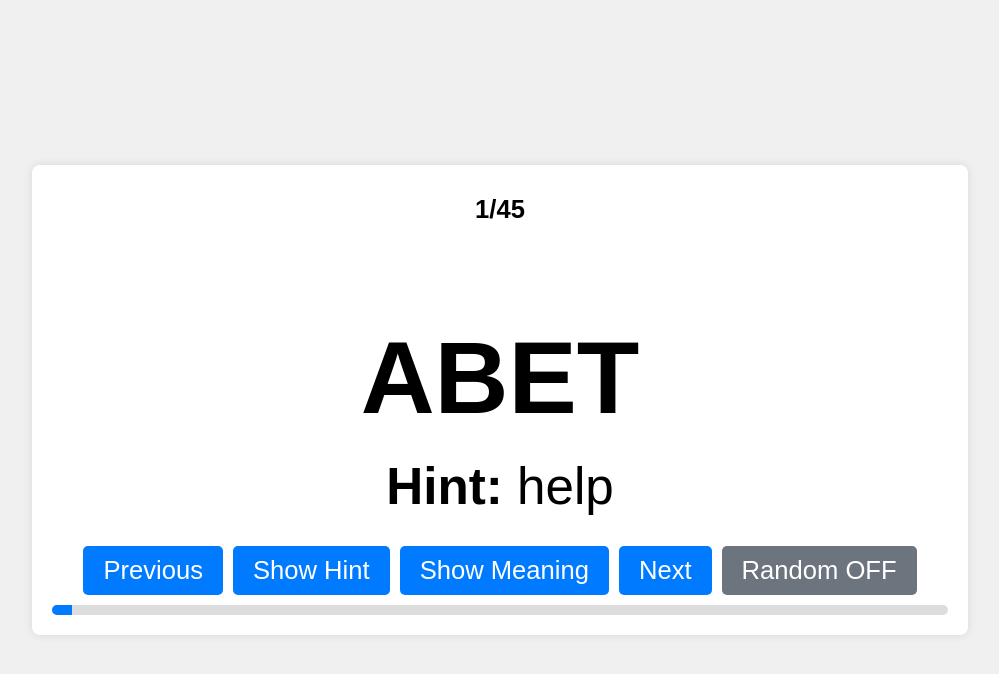
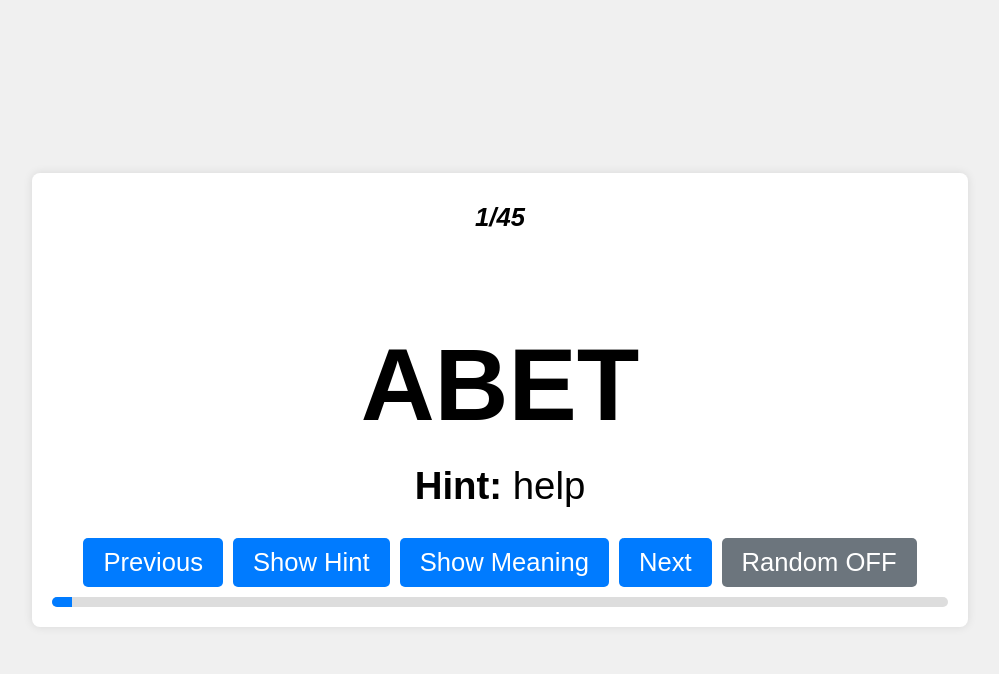
Before and after one commit to thepankaj08/vocab, a plain HTML site: page index.html in a window 1280 px wide. Both pictures are taken after a click on the button "Show Hint". Shown: the whole page, without its empty margins (140-1139 px from the left). Drawn offline with Linux system fonts and the light colour scheme.

Commit message:
Update index.html 25/11/24

```diff
--- a/index.html
+++ b/index.html
@@ -56,12 +56,13 @@
         }
         .revealable {
             display: none;
-            font-size: 4vw;
+            font-size: 3vw;
             margin: 10px 0;
         }
         #progress {
             margin: 10px 0;
             font-size: 2vw;
+            font-style: italic;
         }
         #progress-bar {
             width: 100%;
```
